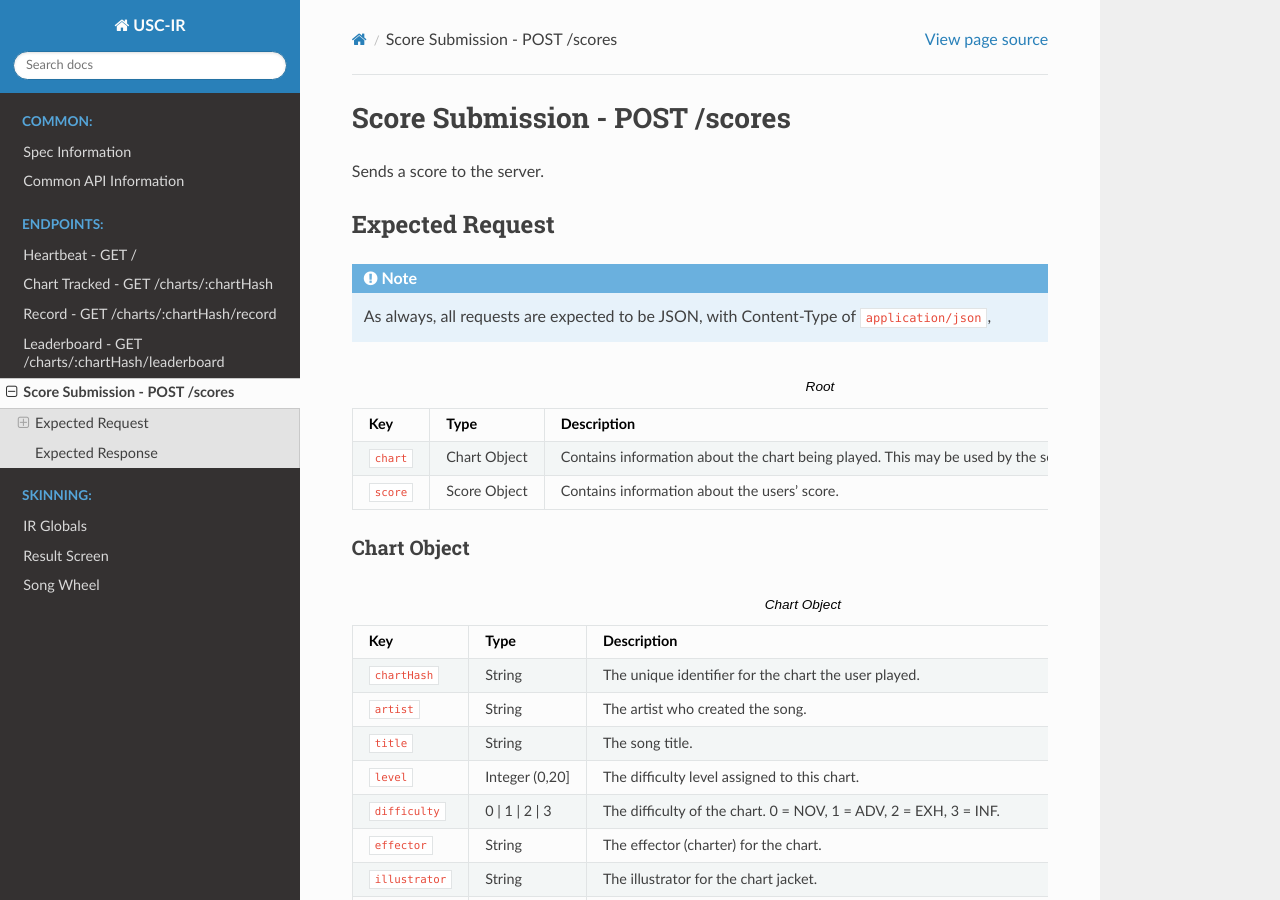
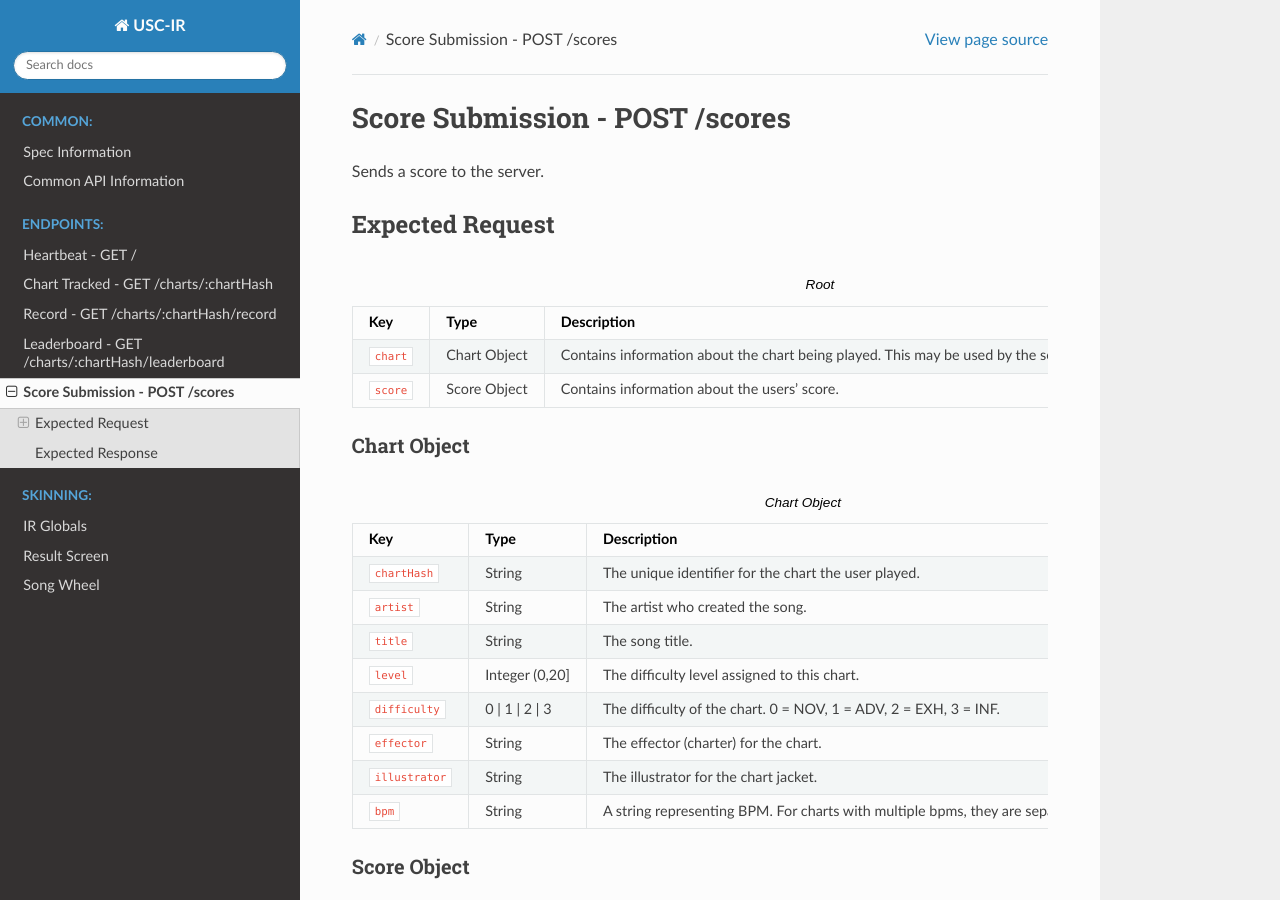
Before and after one commit to zkldi/uscir-spec, a Sphinx documentation site: the page built from source/endpoints/score-submit.rst, in a window 1280 px wide and 900 px high. Built offline with Sphinx 7.4.7 and the Read the Docs theme 2.0.0, drawn with Linux system fonts in a browser that asks for light colours.

Commit message:
Remove redundant incorrect application/json reminder

```diff
--- a/source/endpoints/score-submit.rst
+++ b/source/endpoints/score-submit.rst
@@ -7,9 +7,6 @@ Sends a score to the server.
 Expected Request
 ################
 
-.. note::
-
-    As always, all requests are expected to be JSON, with Content-Type of ``application/json``,
 
 .. list-table:: Root
    :widths: 25 25 50
```
